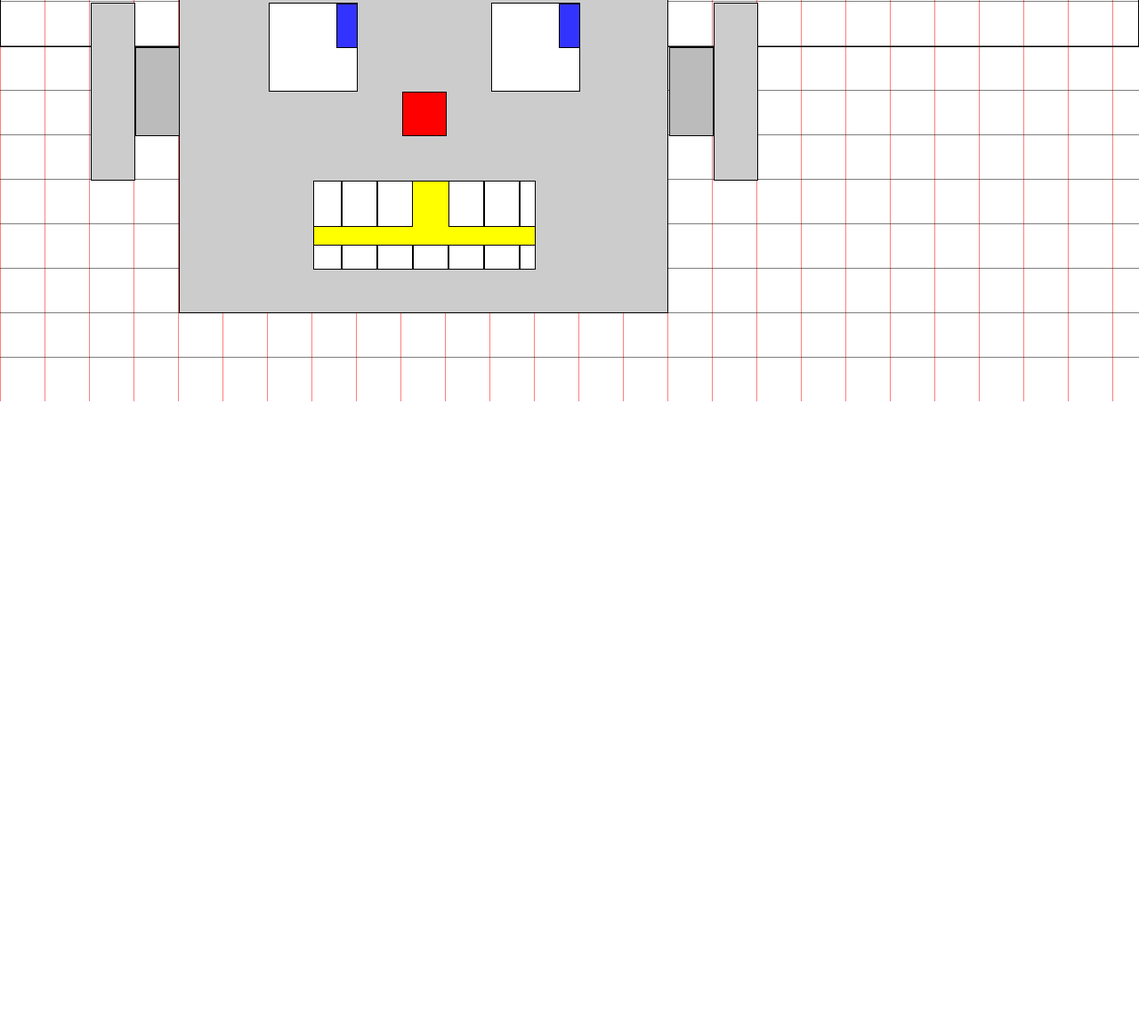
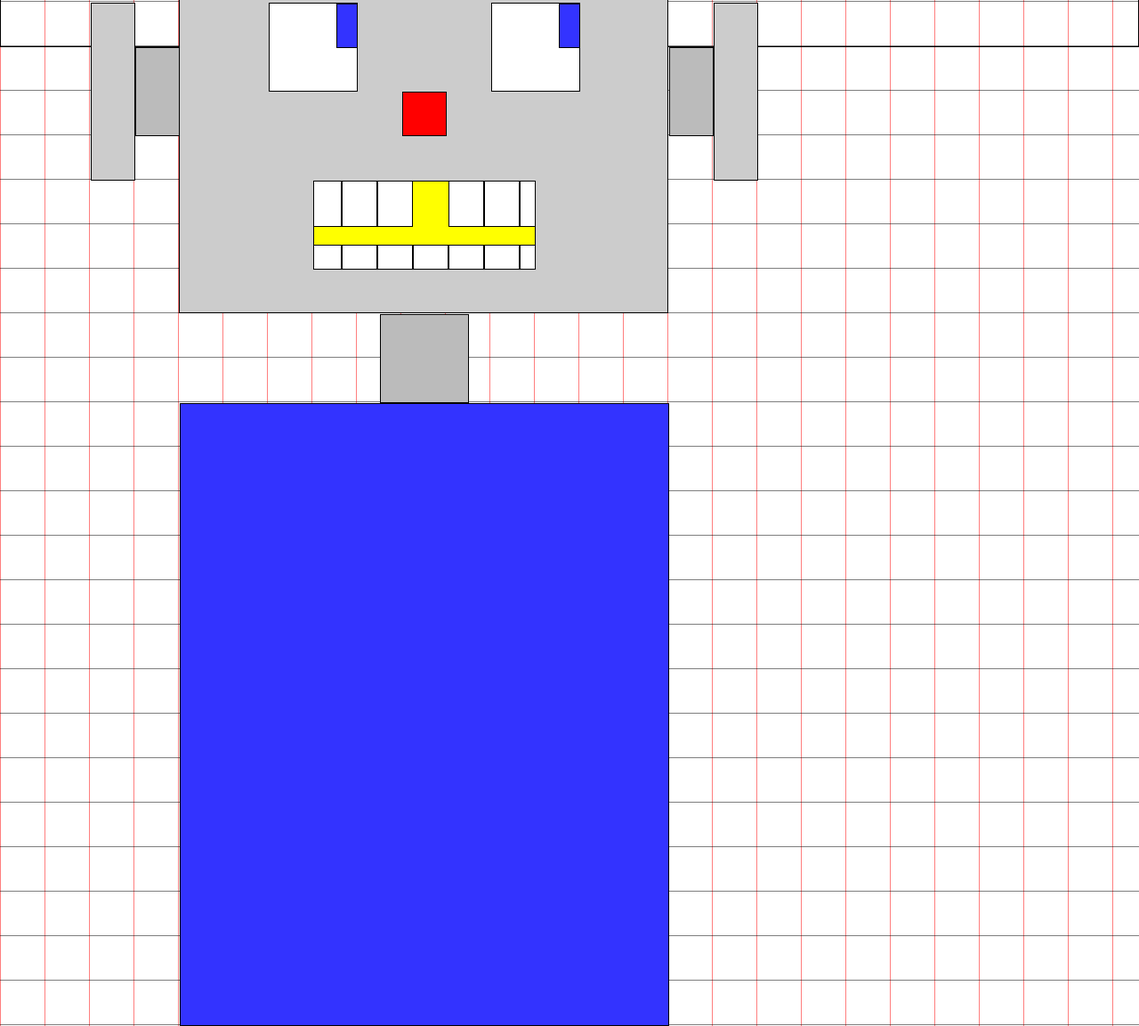
Before and after one commit to voltada/html, a plain HTML site: page robot.html in a window 1280 px wide. Shown: the part 349-1502 px from the top of the page at 89% size. Before the commit the page ends 800 px from the top, so only its background shows below. Drawn offline with Linux system fonts and the light colour scheme.

Commit message:
neck and telo

```diff
--- a/robot.html
+++ b/robot.html
@@ -155,6 +155,24 @@
         {
         margin: -10px -50px ;
         }
+       .robot .neck
+       {
+        width: 100px;
+        height: 100px;
+        top: 400px;
+        left: 225px;
+        background: #bbb;
+        position: relative;
+       }
+       .robot .telo
+       {
+        width: 550px;
+        height: 700px;
+        position: relative;
+        top: 400px;
+        background: #33f;
+       }
+
     </style>
 </head>
 <body>
@@ -166,6 +184,12 @@
             <div class="eye">
                 <div></div>
             </div>
+            <div class="neck">
+            </div>
+            <div class="telo">
+            </div>
+           <div class="handd">
+           </div>
             <div class="nose"></div>
             <div class="mouth">
               <div>
```
